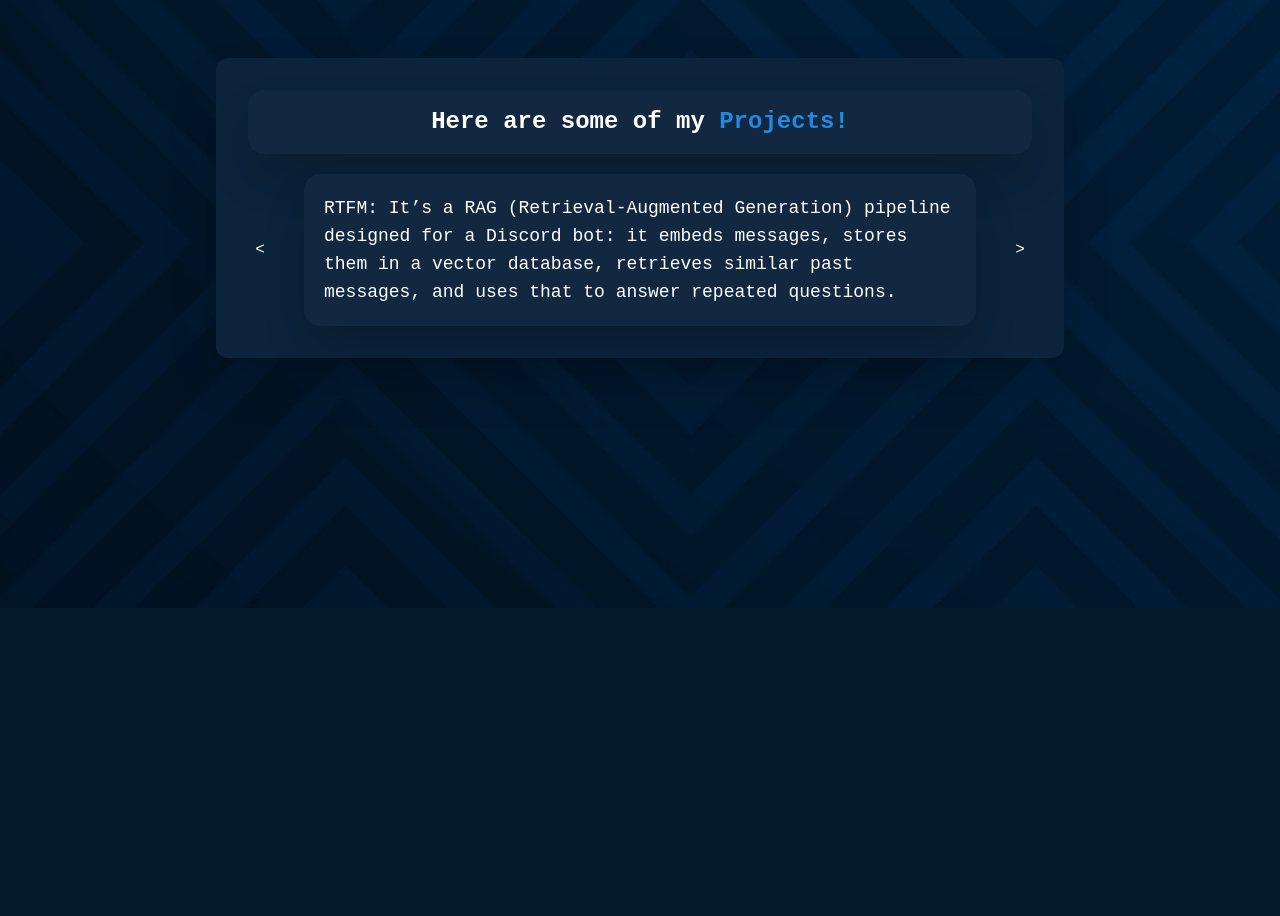
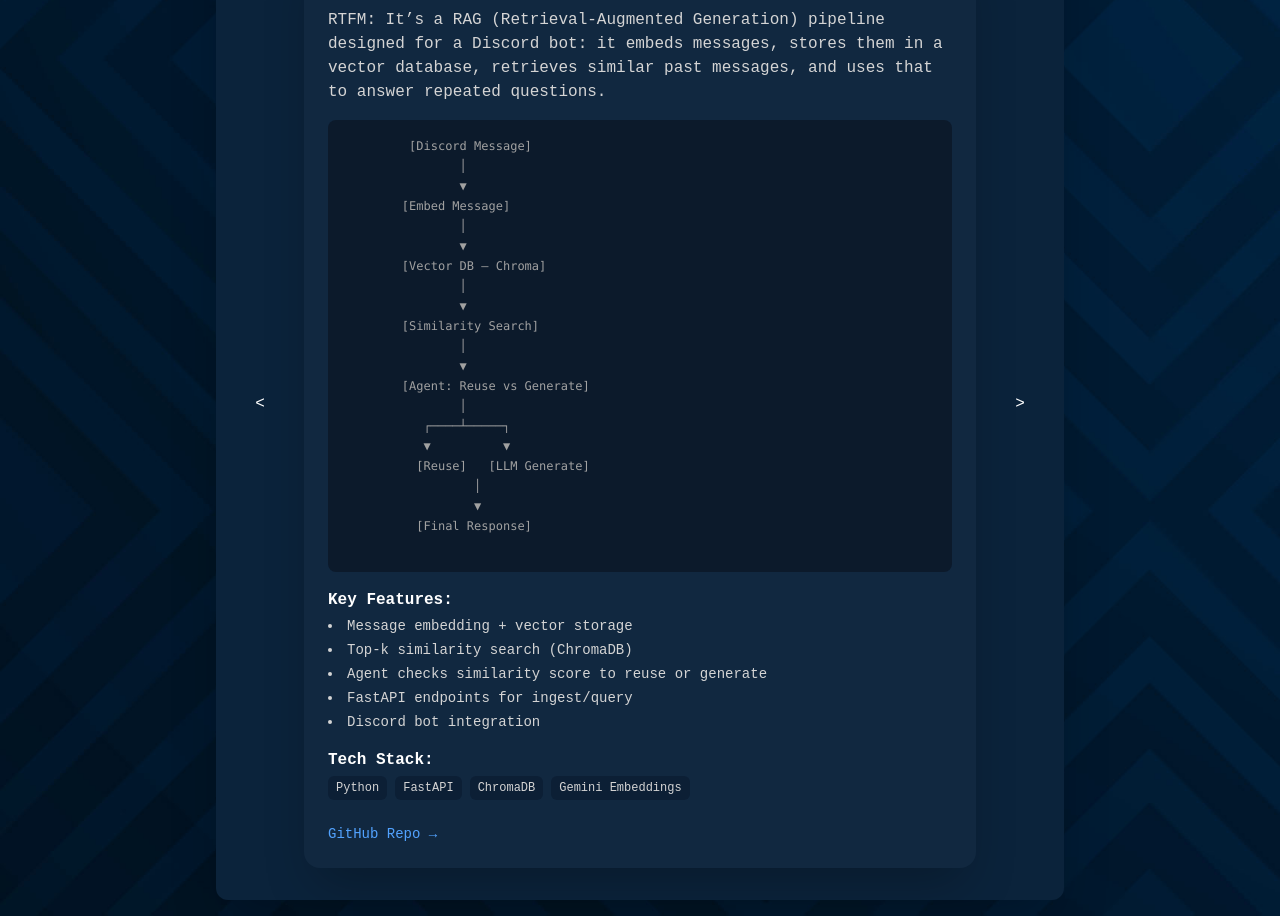
Before and after one commit to michaelnkr808/personal-website, a React (Vite) app: page / in a window 1280 px wide. Shown: the part 2200-3116 px from the top of the page. Before the commit the page ends 2808 px from the top, so only its background shows below. Built offline with nearby package versions, Linux system fonts and the light colour scheme.

Commit message:
Add RTFM to project list

```diff
--- a/src/components/Projects.tsx
+++ b/src/components/Projects.tsx
@@ -6,11 +6,48 @@ export default function Projects(){
     interface Project{
         name: string;
         description: string;
+        features: string[];
+        tech: string[];
+        github?: string;
+        diagram?: string;
     }
 
     const projects: Project[ ]= [
-        {name: "RTFM", description: "RTFM: It’s a RAG (Retrieval-Augmented Generation) pipeline designed for a Discord bot: it embeds messages, stores them in a vector database, retrieves similar past messages, and uses that to answer repeated questions."},
-        {name: "project2", description: "test2"},
+        {name: "RTFM",
+        description: "RTFM: It’s a RAG (Retrieval-Augmented Generation) pipeline designed for a Discord bot: it embeds messages, stores them in a vector database, retrieves similar past messages, and uses that to answer repeated questions.",
+        features: ["Message embedding + vector storage",
+            "Top-k similarity search (ChromaDB)",
+            "Agent checks similarity score to reuse or generate",
+            "FastAPI endpoints for ingest/query",
+            "Discord bot integration",
+        ],
+        tech: ["Python", "FastAPI", "ChromaDB", "Gemini Embeddings"],
+        github: "https://github.com/michaelnkr808/rtfm-rag-pipeline",
+        diagram:
+        `         [Discord Message]
+                │
+                ▼
+        [Embed Message]
+                │
+                ▼
+        [Vector DB — Chroma]
+                │
+                ▼
+        [Similarity Search]
+                │
+                ▼
+        [Agent: Reuse vs Generate]
+                │
+           ┌────┴─────┐
+           ▼          ▼
+          [Reuse]   [LLM Generate]
+                  │
+                  ▼
+          [Final Response]
+      `,
+
+        },
+        {name: "project2", description: "test2", features:["test"], tech:["tech"]},
         {name: "project3", description: "test3"},
     ]
 
@@ -21,23 +58,99 @@ export default function Projects(){
         setI((prev) => (prev - 1 + projects.length) % projects.length);
     }
 
+    const p = projects[i];
 
-    return(
+    return (
     <div id="projects">
-            <div id="projects" className="hero min-h-screen flex flex-col justify-center items-center p-4 md:p-6 lg:p-4">
-            <div data-aos="zoom-in" className="bg-[#0b233b] p-8 rounded-xl flex flex-col shadow-2xl ">
-                <h2 className="flex text-lg md:text-2xl font-bold text-center bg-[#112840] mb-5 rounded-2xl h-15 justify-center items-center shadow-2xl p-8">Here are some of my <span className="text-[#2289e3]">&nbsp;Projects!</span></h2>
+      <div
+        id="projects"
+        className="hero min-h-screen flex flex-col justify-center items-center p-4 md:p-6 lg:p-4"
+      >
+        <div
+          data-aos="zoom-in"
+          className="bg-[#0b233b] p-8 rounded-xl flex flex-col shadow-2xl "
+        >
+          <h2 className="flex text-lg md:text-2xl font-bold text-center bg-[#112840] mb-5 rounded-2xl h-15 justify-center items-center shadow-2xl p-8">
+            Here are some of my{" "}
+            <span className="text-[#2289e3]">&nbsp;Projects!</span>
+          </h2>
+
           <div className="flex justify-evenly gap-8">
-                        <button onClick={nextButton} className="nextButton cursor-pointer hover:text-2xl transition-all duration-200 ease-in-out w-6 h-">&lt;</button>
-                        <div key={i} className="flex justify-start text-lg text-left bg-[#112840] rounded-2xl p-5 shadow-2xl flex-1 max-w-2xl">
-                            {projects[i].description}
+            {/* Left Button */}
+            <button
+              onClick={nextButton}
+              className="cursor-pointer hover:text-2xl transition-all duration-200 ease-in-out w-6"
+            >
+              &lt;
+            </button>
+
+            {/* Project Card */}
+            <div
+              key={i}
+              className="flex flex-col gap-4 text-lg text-left bg-[#112840] rounded-2xl p-6 shadow-2xl flex-1 max-w-2xl"
+            >
+              <h3 className="text-xl font-semibold text-[#4fb8ff]">{p.name}</h3>
+
+              <p className="text-neutral-300 text-base">{p.description}</p>
+
+              {/* Diagram */}
+              {p.diagram && (
+                <pre className="bg-[#0c1a2b] text-neutral-400 text-xs p-4 rounded-lg overflow-x-auto leading-5">
+                  {p.diagram}
+                </pre>
+              )}
+
+              {/* Features */}
+              <div>
+                <h4 className="font-semibold text-white text-base mb-1">
+                  Key Features:
+                </h4>
+                <ul className="list-disc list-inside text-neutral-300 text-sm space-y-1">
+                  {p.features.map((f, idx) => (
+                    <li key={idx}>{f}</li>
+                  ))}
+                </ul>
               </div>
-                        <button onClick={backButton} className="backButton cursor-pointer hover:text-2xl transition-all duration-200 ease-in-out w-6 h-">&gt;</button>
+
+              {/* Tech Stack */}
+              <div>
+                <h4 className="font-semibold text-white text-base mb-1">
+                  Tech Stack:
+                </h4>
+                <div className="flex flex-wrap gap-2">
+                  {p.tech.map((t, idx) => (
+                    <span
+                      key={idx}
+                      className="px-2 py-1 bg-[#0c1f35] text-neutral-300 text-xs rounded-md"
+                    >
+                      {t}
+                    </span>
+                  ))}
                 </div>
-                    <div>
+              </div>
+
+              {/* GitHub Link */}
+              {p.github && (
+                <a
+                  href={p.github}
+                  target="_blank"
+                  className="text-blue-400 hover:text-blue-300 text-sm mt-2"
+                >
+                  GitHub Repo →
+                </a>
+              )}
+            </div>
+
+            {/* Right Button */}
+            <button
+              onClick={backButton}
+              className="cursor-pointer hover:text-2xl transition-all duration-200 ease-in-out w-6"
+            >
+              &gt;
+            </button>
           </div>
         </div>
       </div>
     </div>
-    )
+  );
 }
```
Lines whose indentation alone changed are shown as unchanged.
